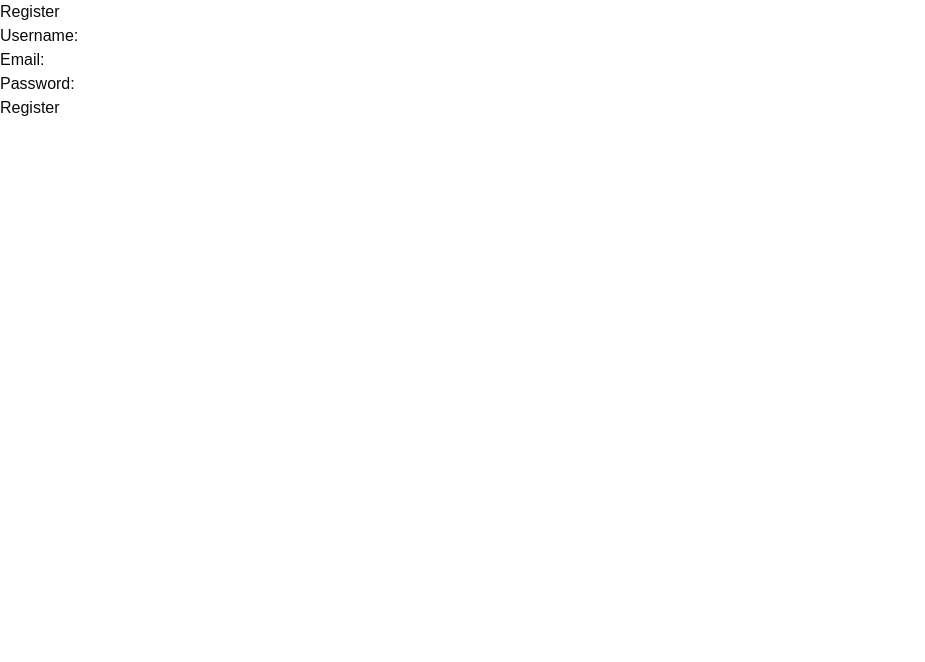
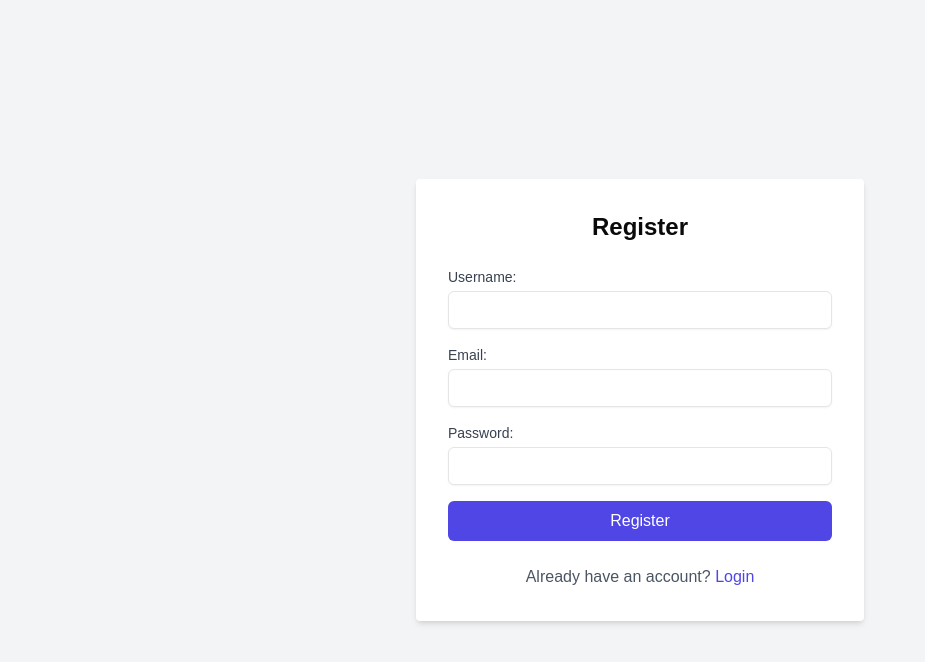
Before and after one commit to raymongarcia/sureprise, a Next.js app in the folder surprise-frontend/: page /register in a window 1280 px wide. Shown: the top 662 px of the page, without its empty margins (0-925 px from the left). Built offline with nearby package versions, Linux system fonts and the light colour scheme.

Commit message:
added design to login and register page

```diff
--- a/surprise-frontend/src/app/login/page.tsx
+++ b/surprise-frontend/src/app/login/page.tsx
@@ -13,29 +13,37 @@ const LoginPage: React.FC = () => {
     };
 
     return (
-        <div className="login-page">
-            <h2>Login</h2>
-            <form onSubmit={handleLogin}>
+        <div className="flex items-center justify-center min-h-screen bg-gray-100">
+            <div className="w-full max-w-md p-8 space-y-6 bg-white rounded shadow-md">
+                <h2 className="text-2xl font-bold text-center">Login</h2>
+                <form onSubmit={handleLogin} className="space-y-4">
                     <div>
-                    <label>Email:</label>
+                        <label htmlFor="email" className="block text-sm font-medium text-gray-700">Email:</label>
                         <input
                             type="email"
+                            id="email"
                             value={email}
                             onChange={(e) => setEmail(e.target.value)}
                             required
+                            className="w-full px-3 py-2 mt-1 border rounded-md shadow-sm focus:ring-indigo-500 focus:border-indigo-500 sm:text-sm"
                         />
                     </div>
                     <div>
-                    <label>Password:</label>
+                        <label htmlFor="password" className="block text-sm font-medium text-gray-700">Password:</label>
                         <input
                             type="password"
+                            id="password"
                             value={password}
                             onChange={(e) => setPassword(e.target.value)}
                             required
+                            className="w-full px-3 py-2 mt-1 border rounded-md shadow-sm focus:ring-indigo-500 focus:border-indigo-500 sm:text-sm"
                         />
                     </div>
-                <button type="submit">Login</button>
+                    <button type="submit" className="w-full px-4 py-2 font-medium text-white bg-indigo-600 rounded-md hover:bg-indigo-700 focus:outline-none focus:ring-2 focus:ring-offset-2 focus:ring-indigo-500">
+                        Login
+                    </button>
                 </form>
+            </div>
         </div>
     );
 };
--- a/surprise-frontend/src/app/register/page.tsx
+++ b/surprise-frontend/src/app/register/page.tsx
@@ -29,42 +29,50 @@ const RegisterPage: React.FC = () => {
     };
 
     return (
+        <div className="flex items-center justify-center min-h-screen bg-gray-100">
+            <div className="w-full max-w-md p-8 space-y-6 bg-white rounded shadow-md">
+                <h1 className="text-2xl font-bold text-center">Register</h1>
+                <form onSubmit={handleSubmit} className="space-y-4">
                     <div>
-            <h1>Register</h1>
-            <form onSubmit={handleSubmit}>
-                <div>
-                    <label htmlFor="username">Username:</label>
+                        <label htmlFor="username" className="block text-sm font-medium text-gray-700">Username:</label>
                         <input
                             type="text"
                             id="username"
                             value={username}
                             onChange={(e) => setUsername(e.target.value)}
                             required
+                            className="w-full px-3 py-2 mt-1 border rounded-md shadow-sm focus:ring-indigo-500 focus:border-indigo-500 sm:text-sm"
                         />
                     </div>
                     <div>
-                    <label htmlFor="email">Email:</label>
+                        <label htmlFor="email" className="block text-sm font-medium text-gray-700">Email:</label>
                         <input
                             type="email"
                             id="email"
                             value={email}
                             onChange={(e) => setEmail(e.target.value)}
                             required
+                            className="w-full px-3 py-2 mt-1 border rounded-md shadow-sm focus:ring-indigo-500 focus:border-indigo-500 sm:text-sm"
                         />
                     </div>
                     <div>
-                    <label htmlFor="password">Password:</label>
+                        <label htmlFor="password" className="block text-sm font-medium text-gray-700">Password:</label>
                         <input
                             type="password"
                             id="password"
                             value={password}
                             onChange={(e) => setPassword(e.target.value)}
                             required
+                            className="w-full px-3 py-2 mt-1 border rounded-md shadow-sm focus:ring-indigo-500 focus:border-indigo-500 sm:text-sm"
                         />
                     </div>
-                <button type="submit">Register</button>
+                    <button type="submit" className="w-full px-4 py-2 font-medium text-white bg-indigo-600 rounded-md hover:bg-indigo-700 focus:outline-none focus:ring-2 focus:ring-offset-2 focus:ring-indigo-500">
+                        Register
+                    </button>
                 </form>
-            {message && <p>{message}</p>}
+                {message && <p className="mt-4 text-center text-red-500">{message}</p>}
+                <p className="mt-4 text-center text-gray-600">Already have an account? <a href="/login" className="text-indigo-600 hover:underline">Login</a></p>
+            </div>
         </div>
     );
 };
```
Lines whose indentation alone changed are shown as unchanged.
